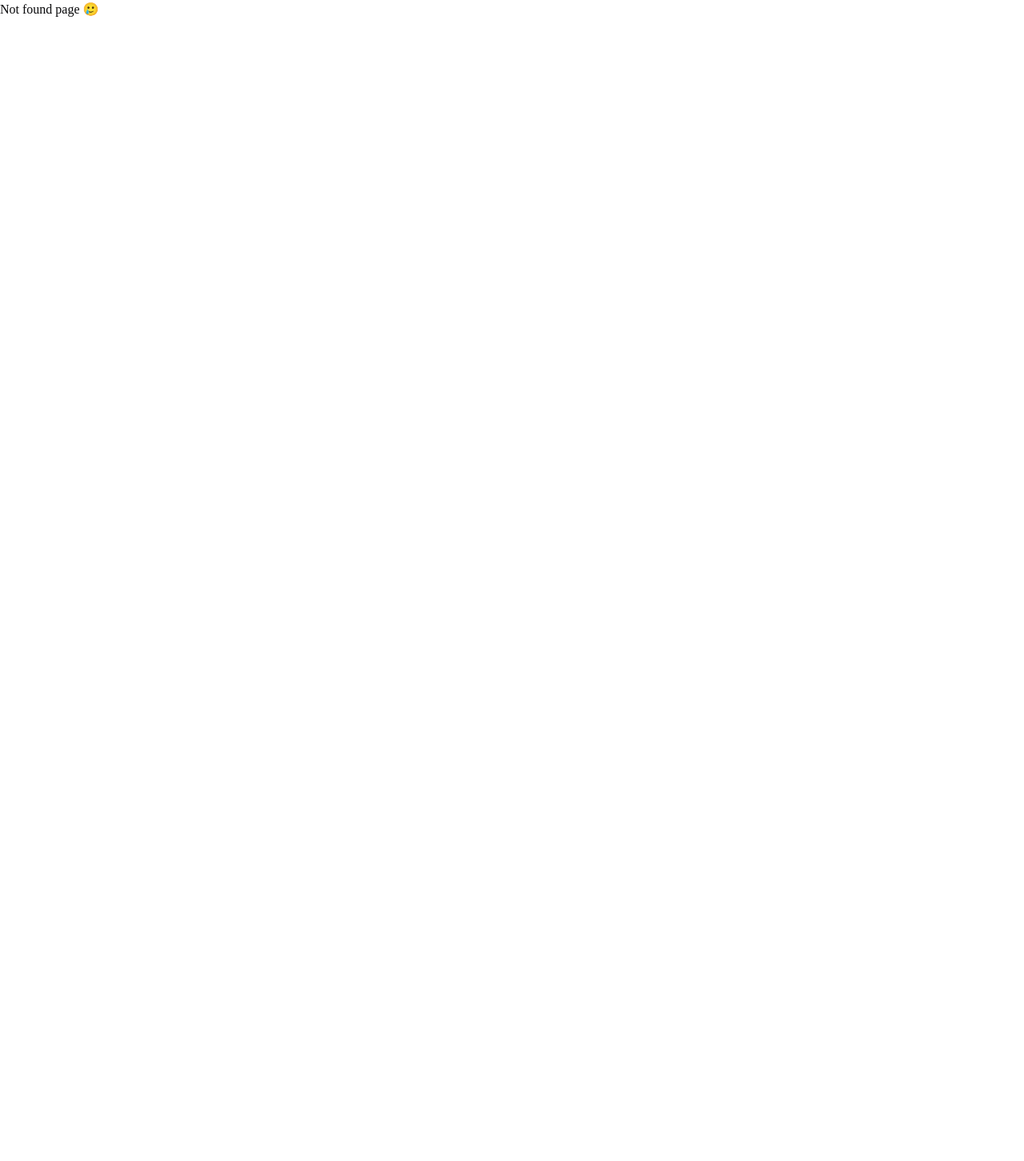
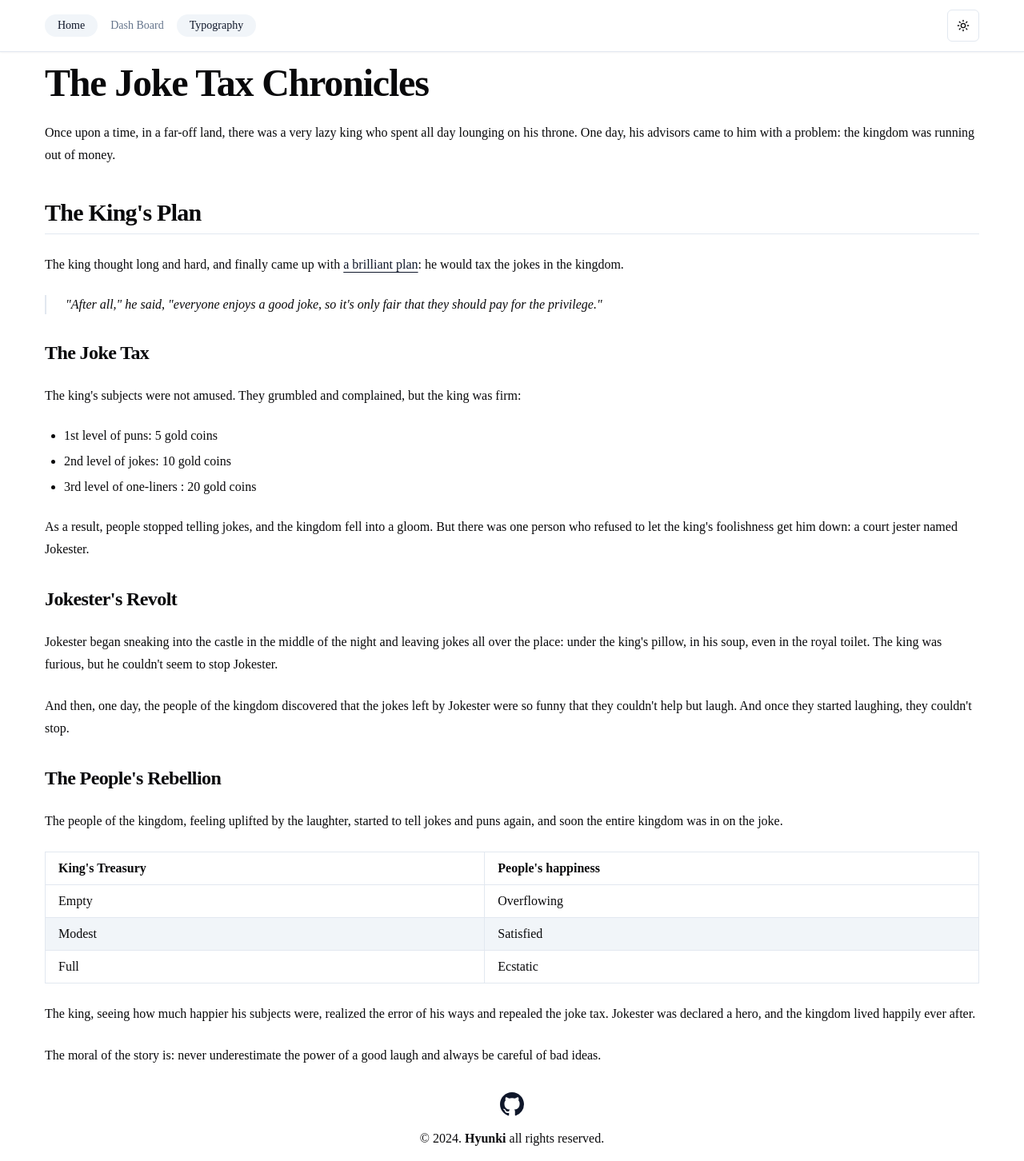
Before and after one commit to HongHyunKi/nextjs-shadcn-boilerplate, a Next.js app: page /typography in a window 1280 px wide. Before the commit this address had no page. Shown: the whole page at 80% size. Before the commit the page ends 800 px from the top, so only its background shows below. Built offline with nearby package versions, Linux system fonts and the light colour scheme; a web font is replaced by a local one.

Commit message:
update: 샘플 페이지 3개 구현 및 layout 적용

```diff
--- a/src/app/(Home)/page.tsx
+++ b/src/app/(Home)/page.tsx
@@ -7,7 +7,9 @@
 export default async function Home() {
   return (
     <div>
-      <h1>hello world</h1>
+      <h3 className="mt-8 scroll-m-20 text-2xl font-semibold tracking-tight">
+        😎 메인 페이지 !
+      </h3>
     </div>
   );
 }
--- /dev/null
+++ b/src/app/(Home)/typography/page.tsx
@@ -0,0 +1,125 @@
+import type { Metadata } from 'next';
+
+export const metadata: Metadata = {
+  title: 'Home',
+};
+
+export default async function TypographyPage() {
+  return (
+    <div>
+      <h1 className="scroll-m-20 text-4xl font-extrabold tracking-tight lg:text-5xl">
+        The Joke Tax Chronicles
+      </h1>
+      <p className="leading-7 [&:not(:first-child)]:mt-6">
+        Once upon a time, in a far-off land, there was a very lazy king who
+        spent all day lounging on his throne. One day, his advisors came to him
+        with a problem: the kingdom was running out of money.
+      </p>
+      <h2 className="mt-10 scroll-m-20 border-b pb-2 text-3xl font-semibold tracking-tight transition-colors first:mt-0">
+        The King&apos;s Plan
+      </h2>
+      <p className="leading-7 [&:not(:first-child)]:mt-6">
+        The king thought long and hard, and finally came up with{' '}
+        <a
+          href="#"
+          className="font-medium text-primary underline underline-offset-4"
+        >
+          a brilliant plan
+        </a>
+        : he would tax the jokes in the kingdom.
+      </p>
+      <blockquote className="mt-6 border-l-2 pl-6 italic">
+        &quot;After all,&quot; he said, &quot;everyone enjoys a good joke, so
+        it&apos;s only fair that they should pay for the privilege.&quot;
+      </blockquote>
+      <h3 className="mt-8 scroll-m-20 text-2xl font-semibold tracking-tight">
+        The Joke Tax
+      </h3>
+      <p className="leading-7 [&:not(:first-child)]:mt-6">
+        The king&apos;s subjects were not amused. They grumbled and complained,
+        but the king was firm:
+      </p>
+      <ul className="my-6 ml-6 list-disc [&>li]:mt-2">
+        <li>1st level of puns: 5 gold coins</li>
+        <li>2nd level of jokes: 10 gold coins</li>
+        <li>3rd level of one-liners : 20 gold coins</li>
+      </ul>
+      <p className="leading-7 [&:not(:first-child)]:mt-6">
+        As a result, people stopped telling jokes, and the kingdom fell into a
+        gloom. But there was one person who refused to let the king&apos;s
+        foolishness get him down: a court jester named Jokester.
+      </p>
+      <h3 className="mt-8 scroll-m-20 text-2xl font-semibold tracking-tight">
+        Jokester&apos;s Revolt
+      </h3>
+      <p className="leading-7 [&:not(:first-child)]:mt-6">
+        Jokester began sneaking into the castle in the middle of the night and
+        leaving jokes all over the place: under the king&apos;s pillow, in his
+        soup, even in the royal toilet. The king was furious, but he
+        couldn&apos;t seem to stop Jokester.
+      </p>
+      <p className="leading-7 [&:not(:first-child)]:mt-6">
+        And then, one day, the people of the kingdom discovered that the jokes
+        left by Jokester were so funny that they couldn&apos;t help but laugh.
+        And once they started laughing, they couldn&apos;t stop.
+      </p>
+      <h3 className="mt-8 scroll-m-20 text-2xl font-semibold tracking-tight">
+        The People&apos;s Rebellion
+      </h3>
+      <p className="leading-7 [&:not(:first-child)]:mt-6">
+        The people of the kingdom, feeling uplifted by the laughter, started to
+        tell jokes and puns again, and soon the entire kingdom was in on the
+        joke.
+      </p>
+      <div className="my-6 w-full overflow-y-auto">
+        <table className="w-full">
+          <thead>
+            <tr className="m-0 border-t p-0 even:bg-muted">
+              <th className="border px-4 py-2 text-left font-bold [&[align=center]]:text-center [&[align=right]]:text-right">
+                King&apos;s Treasury
+              </th>
+              <th className="border px-4 py-2 text-left font-bold [&[align=center]]:text-center [&[align=right]]:text-right">
+                People&apos;s happiness
+              </th>
+            </tr>
+          </thead>
+          <tbody>
+            <tr className="m-0 border-t p-0 even:bg-muted">
+              <td className="border px-4 py-2 text-left [&[align=center]]:text-center [&[align=right]]:text-right">
+                Empty
+              </td>
+              <td className="border px-4 py-2 text-left [&[align=center]]:text-center [&[align=right]]:text-right">
+                Overflowing
+              </td>
+            </tr>
+            <tr className="m-0 border-t p-0 even:bg-muted">
+              <td className="border px-4 py-2 text-left [&[align=center]]:text-center [&[align=right]]:text-right">
+                Modest
+              </td>
+              <td className="border px-4 py-2 text-left [&[align=center]]:text-center [&[align=right]]:text-right">
+                Satisfied
+              </td>
+            </tr>
+            <tr className="m-0 border-t p-0 even:bg-muted">
+              <td className="border px-4 py-2 text-left [&[align=center]]:text-center [&[align=right]]:text-right">
+                Full
+              </td>
+              <td className="border px-4 py-2 text-left [&[align=center]]:text-center [&[align=right]]:text-right">
+                Ecstatic
+              </td>
+            </tr>
+          </tbody>
+        </table>
+      </div>
+      <p className="leading-7 [&:not(:first-child)]:mt-6">
+        The king, seeing how much happier his subjects were, realized the error
+        of his ways and repealed the joke tax. Jokester was declared a hero, and
+        the kingdom lived happily ever after.
+      </p>
+      <p className="leading-7 [&:not(:first-child)]:mt-6">
+        The moral of the story is: never underestimate the power of a good laugh
+        and always be careful of bad ideas.
+      </p>
+    </div>
+  );
+}
--- /dev/null
+++ b/src/app/dashboard/layout.tsx
@@ -0,0 +1,45 @@
+import { AppSidebar } from '@/components/app-sidebar';
+import {
+  Breadcrumb,
+  BreadcrumbItem,
+  BreadcrumbLink,
+  BreadcrumbList,
+  BreadcrumbPage,
+  BreadcrumbSeparator,
+} from '@/components/ui/breadcrumb';
+import { Separator } from '@/components/ui/separator';
+import {
+  SidebarInset,
+  SidebarProvider,
+  SidebarTrigger,
+} from '@/components/ui/sidebar';
+
+export default function Page({ children }) {
+  return (
+    <SidebarProvider>
+      <AppSidebar />
+      <SidebarInset>
+        <header className="flex h-16 shrink-0 items-center gap-2 border-b">
+          <div className="flex items-center gap-2 px-3">
+            <SidebarTrigger />
+            <Separator orientation="vertical" className="mr-2 h-4" />
+            <Breadcrumb>
+              <BreadcrumbList>
+                <BreadcrumbItem className="hidden md:block">
+                  <BreadcrumbLink href="#">
+                    Building Your Application
+                  </BreadcrumbLink>
+                </BreadcrumbItem>
+                <BreadcrumbSeparator className="hidden md:block" />
+                <BreadcrumbItem>
+                  <BreadcrumbPage>Data Fetching</BreadcrumbPage>
+                </BreadcrumbItem>
+              </BreadcrumbList>
+            </Breadcrumb>
+          </div>
+        </header>
+        <div className="flex flex-1 flex-col gap-4 p-4">{children}</div>
+      </SidebarInset>
+    </SidebarProvider>
+  );
+}
--- a/src/app/dashboard/page.tsx
+++ b/src/app/dashboard/page.tsx
@@ -1,52 +1,9 @@
-import { AppSidebar } from "@/components/app-sidebar"
-import {
-  Breadcrumb,
-  BreadcrumbItem,
-  BreadcrumbLink,
-  BreadcrumbList,
-  BreadcrumbPage,
-  BreadcrumbSeparator,
-} from "@/components/ui/breadcrumb"
-import { Separator } from "@/components/ui/separator"
-import {
-  SidebarInset,
-  SidebarProvider,
-  SidebarTrigger,
-} from "@/components/ui/sidebar"
-
-export default function Page() {
+export default function DashboardPage() {
   return (
-    <SidebarProvider>
-      <AppSidebar />
-      <SidebarInset>
-        <header className="flex h-16 shrink-0 items-center gap-2 border-b">
-          <div className="flex items-center gap-2 px-3">
-            <SidebarTrigger />
-            <Separator orientation="vertical" className="mr-2 h-4" />
-            <Breadcrumb>
-              <BreadcrumbList>
-                <BreadcrumbItem className="hidden md:block">
-                  <BreadcrumbLink href="#">
-                    Building Your Application
-                  </BreadcrumbLink>
-                </BreadcrumbItem>
-                <BreadcrumbSeparator className="hidden md:block" />
-                <BreadcrumbItem>
-                  <BreadcrumbPage>Data Fetching</BreadcrumbPage>
-                </BreadcrumbItem>
-              </BreadcrumbList>
-            </Breadcrumb>
-          </div>
-        </header>
-        <div className="flex flex-1 flex-col gap-4 p-4">
-          <div className="grid auto-rows-min gap-4 md:grid-cols-3">
-            <div className="aspect-video rounded-xl bg-muted/50" />
-            <div className="aspect-video rounded-xl bg-muted/50" />
-            <div className="aspect-video rounded-xl bg-muted/50" />
-          </div>
-          <div className="min-h-[100vh] flex-1 rounded-xl bg-muted/50 md:min-h-min" />
-        </div>
-      </SidebarInset>
-    </SidebarProvider>
-  )
+    <div>
+      <div className="flex-1 rounded-xl bg-muted/50 md:min-h-min">
+        Create Some Page!
+      </div>
+    </div>
+  );
 }
--- a/src/components/app-sidebar.tsx
+++ b/src/components/app-sidebar.tsx
@@ -1,5 +1,5 @@
-import * as React from "react"
-import { GalleryVerticalEnd } from "lucide-react"
+import * as React from 'react';
+import { GalleryVerticalEnd } from 'lucide-react';
 
 import {
   Sidebar,
@@ -13,148 +13,148 @@
   SidebarMenuSubButton,
   SidebarMenuSubItem,
   SidebarRail,
-} from "@/components/ui/sidebar"
+} from '@/components/ui/sidebar';
 
 // This is sample data.
 const data = {
   navMain: [
     {
-      title: "Getting Started",
-      url: "#",
+      title: 'Getting Started',
+      url: '#',
       items: [
         {
-          title: "Installation",
-          url: "#",
+          title: 'Installation',
+          url: '#',
         },
         {
-          title: "Project Structure",
-          url: "#",
+          title: 'Project Structure',
+          url: '#',
         },
       ],
     },
     {
-      title: "Building Your Application",
-      url: "#",
+      title: 'Building Your Application',
+      url: '#',
       items: [
         {
-          title: "Routing",
-          url: "#",
+          title: 'Routing',
+          url: '#',
         },
         {
-          title: "Data Fetching",
-          url: "#",
+          title: 'Data Fetching',
+          url: '#',
           isActive: true,
         },
         {
-          title: "Rendering",
-          url: "#",
+          title: 'Rendering',
+          url: '#',
         },
         {
-          title: "Caching",
-          url: "#",
+          title: 'Caching',
+          url: '#',
         },
         {
-          title: "Styling",
-          url: "#",
+          title: 'Styling',
+          url: '#',
         },
         {
-          title: "Optimizing",
-          url: "#",
+          title: 'Optimizing',
+          url: '#',
         },
         {
-          title: "Configuring",
-          url: "#",
+          title: 'Configuring',
+          url: '#',
         },
         {
-          title: "Testing",
-          url: "#",
+          title: 'Testing',
+          url: '#',
         },
         {
-          title: "Authentication",
-          url: "#",
+          title: 'Authentication',
+          url: '#',
         },
         {
-          title: "Deploying",
-          url: "#",
+          title: 'Deploying',
+          url: '#',
         },
         {
-          title: "Upgrading",
-          url: "#",
+          title: 'Upgrading',
+          url: '#',
         },
         {
-          title: "Examples",
-          url: "#",
+          title: 'Examples',
+          url: '#',
         },
       ],
     },
     {
-      title: "API Reference",
-      url: "#",
+      title: 'API Reference',
+      url: '#',
       items: [
         {
-          title: "Components",
-          url: "#",
+          title: 'Components',
+          url: '#',
         },
         {
-          title: "File Conventions",
-          url: "#",
+          title: 'File Conventions',
+          url: '#',
         },
         {
-          title: "Functions",
-          url: "#",
+          title: 'Functions',
+          url: '#',
         },
         {
-          title: "next.config.js Options",
-          url: "#",
+          title: 'next.config.js Options',
+          url: '#',
         },
         {
-          title: "CLI",
-          url: "#",
+          title: 'CLI',
+          url: '#',
         },
         {
-          title: "Edge Runtime",
-          url: "#",
+          title: 'Edge Runtime',
+          url: '#',
         },
       ],
     },
     {
-      title: "Architecture",
-      url: "#",
+      title: 'Architecture',
+      url: '#',
       items: [
         {
-          title: "Accessibility",
-          url: "#",
+          title: 'Accessibility',
+          url: '#',
         },
         {
-          title: "Fast Refresh",
-          url: "#",
+          title: 'Fast Refresh',
+          url: '#',
         },
         {
-          title: "Next.js Compiler",
-          url: "#",
+          title: 'Next.js Compiler',
+          url: '#',
         },
         {
-          title: "Supported Browsers",
-          url: "#",
+          title: 'Supported Browsers',
+          url: '#',
         },
         {
-          title: "Turbopack",
-          url: "#",
+          title: 'Turbopack',
+          url: '#',
         },
       ],
     },
     {
-      title: "Community",
-      url: "#",
+      title: 'Community',
+      url: '#',
       items: [
         {
-          title: "Contribution Guide",
-          url: "#",
+          title: 'Contribution Guide',
+          url: '#',
         },
       ],
     },
   ],
-}
+};
 
 export function AppSidebar({ ...props }: React.ComponentProps<typeof Sidebar>) {
   return (
@@ -163,8 +163,8 @@
         <SidebarMenu>
           <SidebarMenuItem>
             <SidebarMenuButton size="lg" asChild>
-              <a href="#">
-                <div className="flex aspect-square size-8 items-center justify-center rounded-lg bg-sidebar-primary text-sidebar-primary-foreground">
+              <a href="/">
+                <div className="bg-sidebar-primary text-sidebar-primary-foreground flex aspect-square size-8 items-center justify-center rounded-lg">
                   <GalleryVerticalEnd className="size-4" />
                 </div>
                 <div className="flex flex-col gap-0.5 leading-none">
@@ -204,5 +204,5 @@
       </SidebarContent>
       <SidebarRail />
     </Sidebar>
-  )
+  );
 }
--- a/src/components/layouts/Header.tsx
+++ b/src/components/layouts/Header.tsx
@@ -4,17 +4,16 @@
 import { usePathname } from 'next/navigation';
 import { cn } from '@/lib/utils';
 import { ModeToggle } from '@/components/theme/ModeToggle';
-
-const navList = [{ name: 'Home', href: '/' }];
+import { NAV_LIST } from '@/constants/routes';
 
 export const Header = () => {
   const pathname = usePathname();
 
   return (
-    <nav className="fixed z-40 flex w-full flex-col items-center justify-center border-b bg-background shadow-sm print:hidden">
+    <nav className="fixed z-40 flex w-full flex-col items-center justify-center border-b bg-white shadow-sm dark:bg-black print:hidden">
       <div className="flex h-[var(--header-height)] w-full max-w-[1200px] items-center justify-between px-4">
         <div className="flex items-center font-medium">
-          {navList.map((navItem) => (
+          {NAV_LIST.map((navItem) => (
             <Link
               href={navItem.href}
               key={navItem.name}
--- /dev/null
+++ b/src/constants/routes.ts
@@ -0,0 +1,5 @@
+export const NAV_LIST = [
+  { name: 'Home', href: '/' },
+  { name: 'Dash Board', href: '/dashboard' },
+  { name: 'Typography', href: '/typography' },
+];
```
